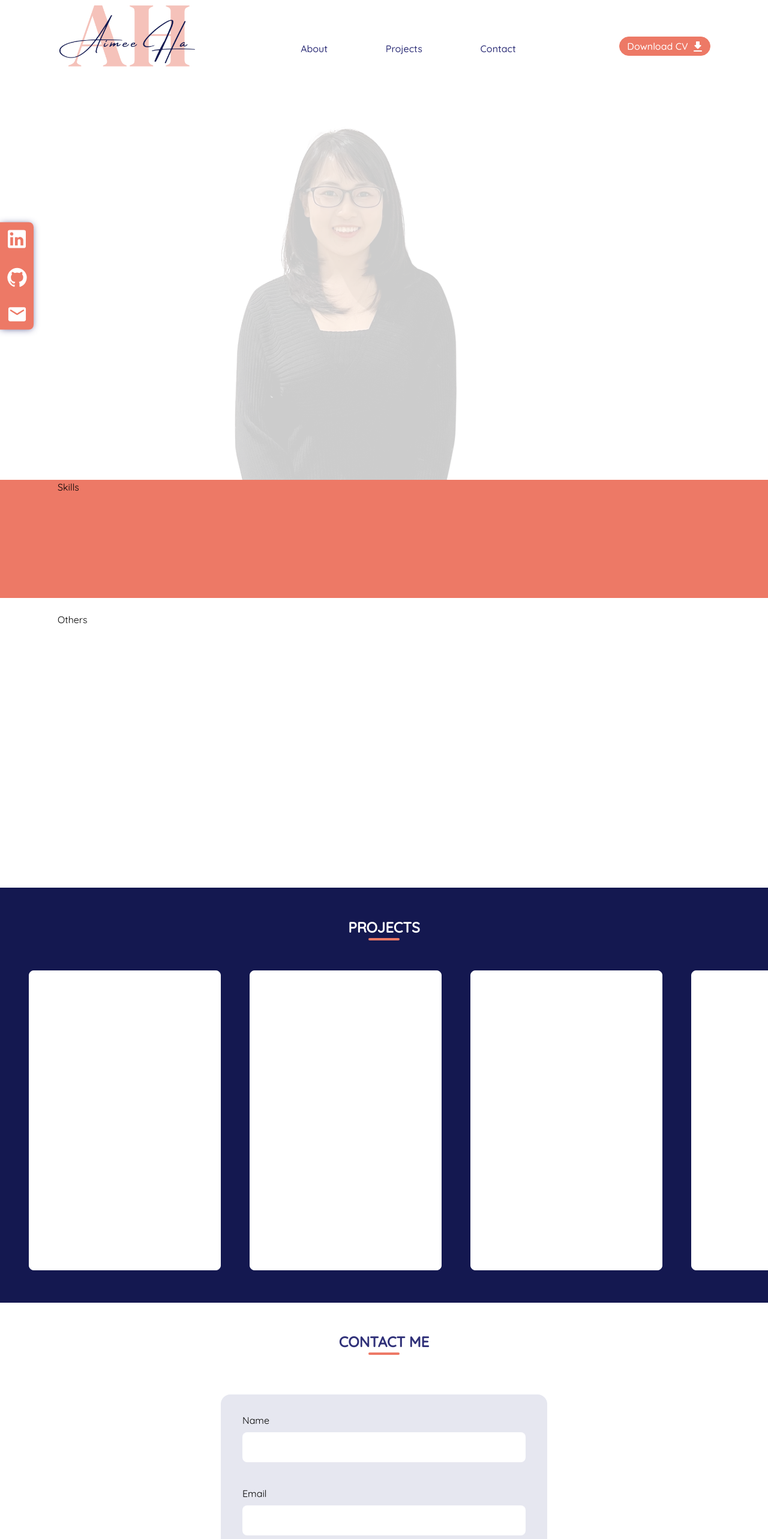
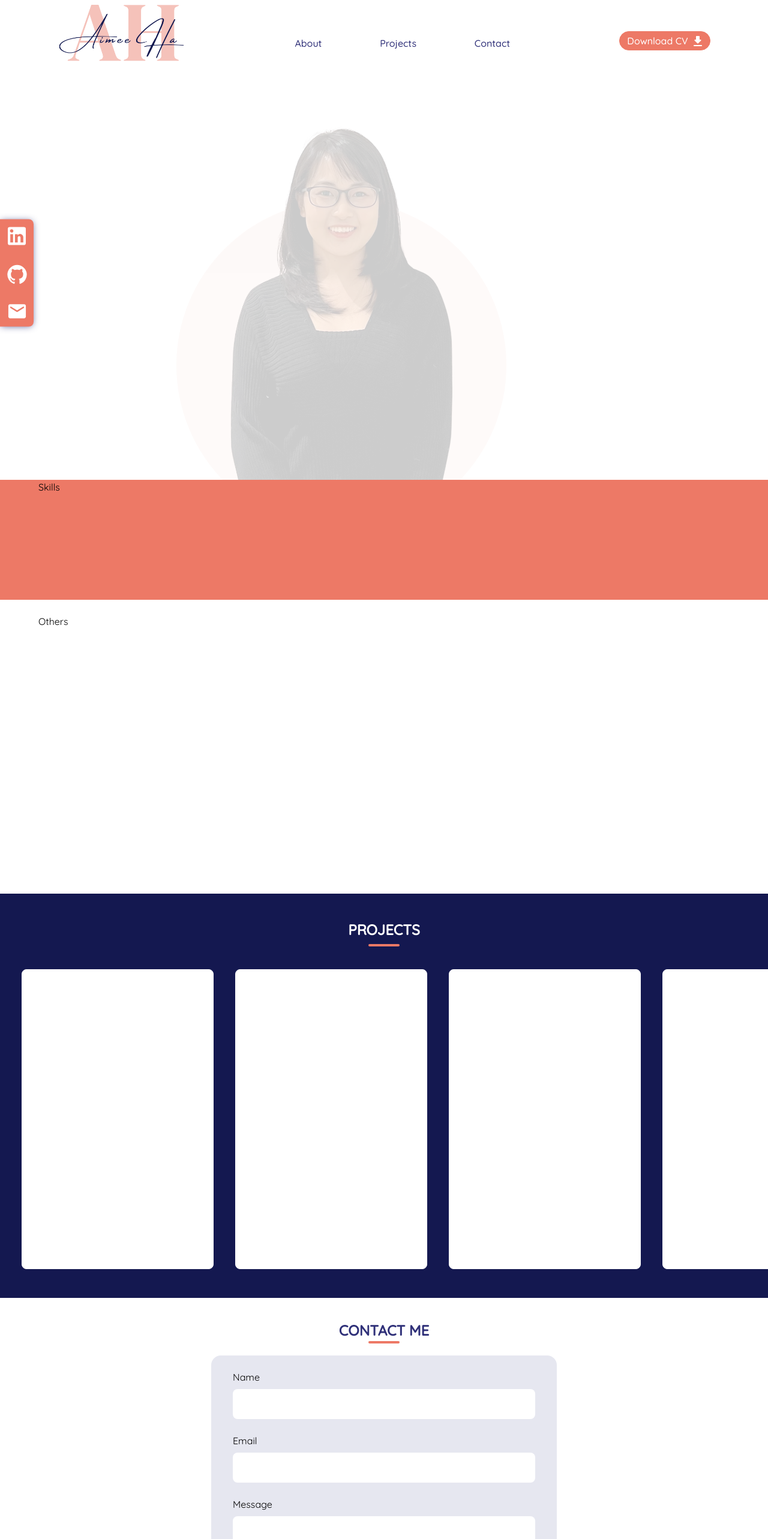
Before and after one commit to AimeeHa/Profile, a React (Vite) app in the folder react/profile/: page / in a window 1280 px wide. Shown: the top 2566 px of the page at 60% size. Built offline with nearby package versions, Linux system fonts and the light colour scheme.

Commit message:
Hero section done

```diff
--- a/react/profile/src/components/Contact.jsx
+++ b/react/profile/src/components/Contact.jsx
@@ -4,13 +4,13 @@ export default function Contact() {
       <section
         id="contact"
         name="contact"
-        className="section-root flex-col min-h-max justify-evenly"
+        className="section-root flex-col h-fit py-[36px] justify-evenly"
       >
         <h1 className="section-title bg-white text-blue pt-0 after:top-[36px]">
           CONTACT ME
         </h1>
-        <form className="w-1/2 min-w-[320px] min-h-[480px] flex flex-col justify-evenly gap-6 p-[24px] pt-0 bg-[#e6e7f0] rounded-[16px]">
-          <div className="form-div pt-[24px]">
+        <form className="w-[90%] tablet:w-[65%] laptop:w-1/2 desktop:w-1/2 min-h-[420px] flex flex-col justify-evenly gap-6 p-[12px] tablet:p-[24px] laptop:p-[24px] desktop:p-[24px] bg-[#e6e7f0] rounded-[16px]">
+          <div className="form-div">
             <label htmlFor="name">Name</label>
             <input type="text" id="name" />
           </div>
--- a/react/profile/src/components/Hero.jsx
+++ b/react/profile/src/components/Hero.jsx
@@ -42,23 +42,26 @@ export default function Hero(props) {
         ))}
       </ul>
 
-      <article className="w-full h-full balance flex flex-col-reverse gap-[12px] items-center laptop:flex-row laptop:items-end laptop:gap-[60px] desktop:flex-row desktop:items-end desktop:gap-[60px] justify-center laptop:justify-start desktop:justify-start">
-        <img
-          src={heroImg}
-          alt="PHOTO"
-          className="laptop:animate-heroPhotoLarge desktop:animate-heroPhotoLarge animate-heroPhotoSmall laptop:h-[75vh] desktop:h-[75vh] tablet:h-[50vh] h-fit laptop:pl-[36px] desktop:pl-[36px]"
-        ></img>
-        <div className="laptop:animate-greetingSlide desktop:animate-greetingSlide animate-greetingSlideSmall h-full flex flex-col flex-grow items-center justify-center laptop:items-start desktop:items-start text-center laptop:text-left desktop:text-left">
+      <article className="w-full h-full balance flex flex-col-reverse gap-[12px] items-center laptop:flex-row laptop:items-end laptop:gap-[42px] desktop:flex-row desktop:items-end desktop:gap-[80px] justify-center">
+        <div className="relative flex justify-center tablet:min-w-[500px] laptop:min-w-[550px] desktop:min-w-[700px] laptop:animate-heroPhotoLarge desktop:animate-heroPhotoLarge animate-heroPhotoSmall">
+          <img
+            src={heroImg}
+            alt="PHOTO"
+            className="z-10 laptop:min-w-fit desktop:min-w-fit laptop:h-[75vh] desktop:h-[75vh] tablet:h-[50vh] h-fit "
+          ></img>
+          <div className="absolute tablet:w-[500px] tablet:h-[500px] laptop:w-[550px] desktop:w-[700px] laptop:h-[550px] desktop:h-[700px] bg-lightbeige rounded-[300px] desktop:rounded-[360px] bottom-[-84px] left-0 "></div>
+        </div>
+        <div className="z-10 laptop:animate-greetingSlide desktop:animate-greetingSlide animate-greetingSlideSmall h-full flex flex-col items-center justify-center laptop:items-start desktop:items-start text-center laptop:text-left desktop:text-left">
           <p className="text-beige border-[1px] border-dashed border-[#f59c8c] px-[8px] py-[4px] rounded-[16px]">
             Hello
           </p>
-          <h1 className="laptop:text-[44px] desktop:text-[44px] text-[28px] text-orange drop-shadow-[3px_3px_3px_#f5cac2] font-[800] ">
+          <h1 className="laptop:text-[44px] desktop:text-[50px] text-[28px] text-orange drop-shadow-[3px_3px_3px_#f5cac2] font-[800] ">
             I'M AIMEE
           </h1>
-          <h2 className="laptop:text-[22px] desktop:text-[22px] text-[16px] text-blue font-[700] ">
+          <h2 className="laptop:text-[22px] desktop:text-[26px] text-[16px] text-blue font-[700] ">
             Coding Enthusiast & Aspiring Web Developer
           </h2>
-          <p className="text-lightblue text-[12px] laptop:text-[14px] desktop:text-[14px] font-[450] pt-[6px]">
+          <p className="text-lightblue text-[12px] laptop:text-[14px] desktop:text-[16px] font-[450] pt-[6px]">
             On a journey to deliver web solutions that make a meaningful impact.
           </p>
         </div>
--- a/react/profile/tailwind.config.js
+++ b/react/profile/tailwind.config.js
@@ -43,10 +43,10 @@ export default {
           '100%': { transform: 'translateX(0%)', opacity: '1' },
         },
         heroPhotoLarge: {
-          '0%': { transform: 'translateX(50%)', opacity: '0.2' },
-          '50%': { transform: 'translateX(50%)', opacity: '0.6' },
-          '75%': { transform: 'translateX(25%)', opacity: '0.85' },
-          '100%': { transform: 'translateX(0%)', opacity: '1' },
+          '0%': { transform: 'translateX(180px)', opacity: '0.2' },
+          '50%': { transform: 'translateX(180px)', opacity: '0.6' },
+          '75%': { transform: 'translateX(90px)', opacity: '0.85' },
+          '100%': { transform: 'translateX(0px)', opacity: '1' },
         },
         heroPhotoSmall: {
           '0%': { transform: 'translateX(10%)', opacity: '0' },
@@ -63,8 +63,8 @@ export default {
     },
     screens: {
       tablet: '680px',
-      laptop: '1024px',
-      desktop: '1280px',
+      laptop: '1274px',
+      desktop: '1366px',
     },
   },
   plugins: [],
```
Also changed, not shown: 1 other file (tests, documents, lock files or other folders).
